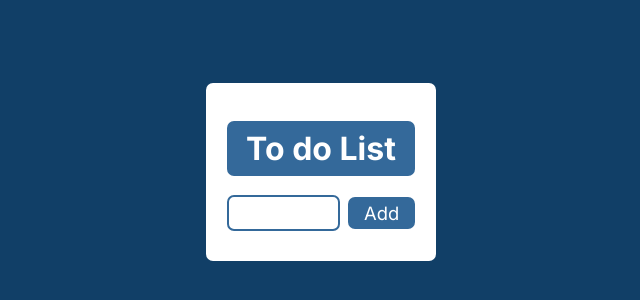
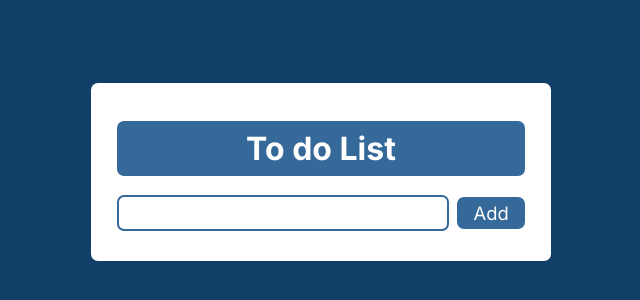
Before and after one commit to gerChinnawat/to-do-list, a plain HTML site: page index.html in a window 768 px wide. Shown: the part 228-528 px from the top of the page, without its empty margins (63-703 px from the left). Drawn offline with Linux system fonts and the light colour scheme.

Commit message:
add responsive taplet

```diff
--- a/index.css
+++ b/index.css
@@ -16,7 +16,7 @@ body {
 
 main {
     background-color: white;
-    width: 30%;
+    width: 40%;
     display: flex;
     align-items: center;
     justify-content: center;
@@ -92,3 +92,9 @@ p.list {
         width: 95%;
     }
 }
+
+@media screen and (min-width: 757px) and (max-width: 1024px) {
+    main {
+        width: 60%;
+    }
+}
```
